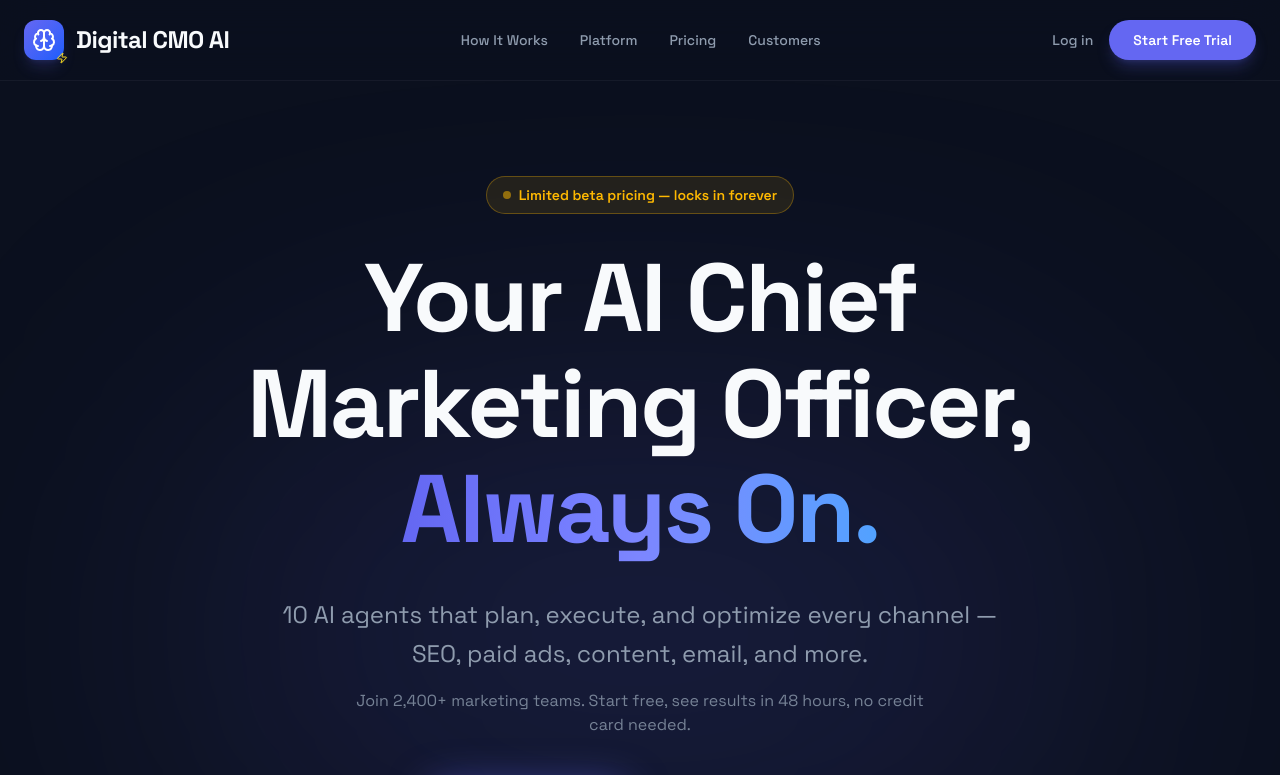
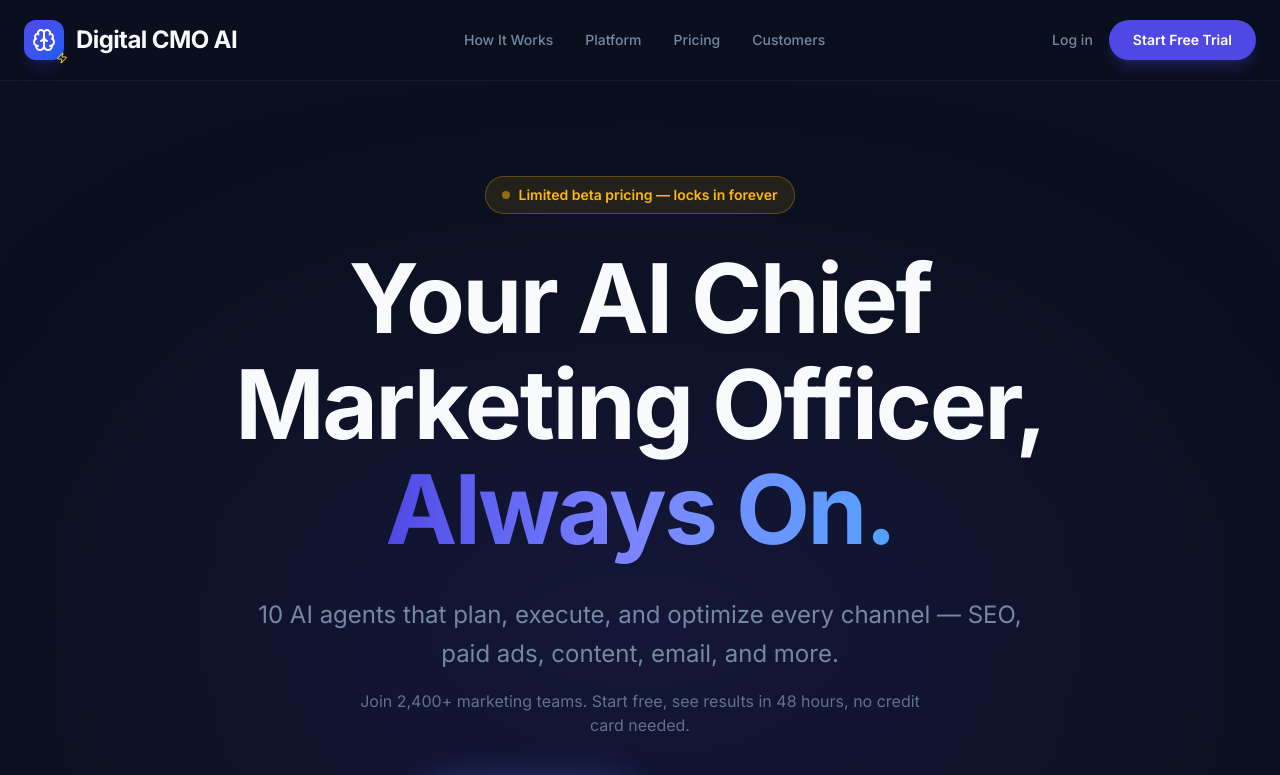
Before and after one commit to JakeDope777/digital-cmo-ai, a React (Vite) app in the folder frontend/: page / in a window 1280 px wide. Shown: the top 775 px of the page. Built offline with nearby package versions, Linux system fonts and the light colour scheme.

Commit message:
feat: canvas design system alignment - index.css

```diff
--- a/frontend/src/index.css
+++ b/frontend/src/index.css
@@ -1,11 +1,11 @@
-@import url('https://fonts.googleapis.com/css2?family=Space+Grotesk:wght@400;500;600;700&family=JetBrains+Mono:wght@400;500;600&display=swap');
+@import url('https://fonts.googleapis.com/css2?family=Inter:wght@400;500;600;700;800&display=swap');
 @import "tailwindcss";
 @plugin "tailwindcss-animate";
 
 @theme inline {
-  --font-sans: 'Space Grotesk', sans-serif;
-  --font-display: 'Space Grotesk', sans-serif;
-  --font-mono: 'JetBrains Mono', monospace;
+  --font-sans: 'Inter', sans-serif;
+  --font-display: 'Inter', sans-serif;
+  --font-mono: ui-monospace, 'Cascadia Code', 'Source Code Pro', Menlo, Consolas, monospace;
 
   --color-background: hsl(var(--background));
   --color-foreground: hsl(var(--foreground));
@@ -46,16 +46,16 @@
 
   --border: 219 31% 18%; /* #1f2937 */
 
-  --primary: 239 84% 67%; /* #6366f1 - Indigo */
+  --primary: 243 75% 59%; /* #4f46e5 - Indigo 600 */
   --primary-foreground: 0 0% 100%;
 
   --secondary: 217 33% 17%;
   --secondary-foreground: 210 40% 98%;
 
   --muted: 217 33% 17%;
-  --muted-foreground: 215 16% 62%; /* #9ca3af */
+  --muted-foreground: 215 20% 55%; /* #8b9cb5 */
 
-  --accent: 239 84% 67%;
+  --accent: 243 75% 59%;
   --accent-foreground: 0 0% 100%;
 
   --destructive: 0 84% 60%;
```
